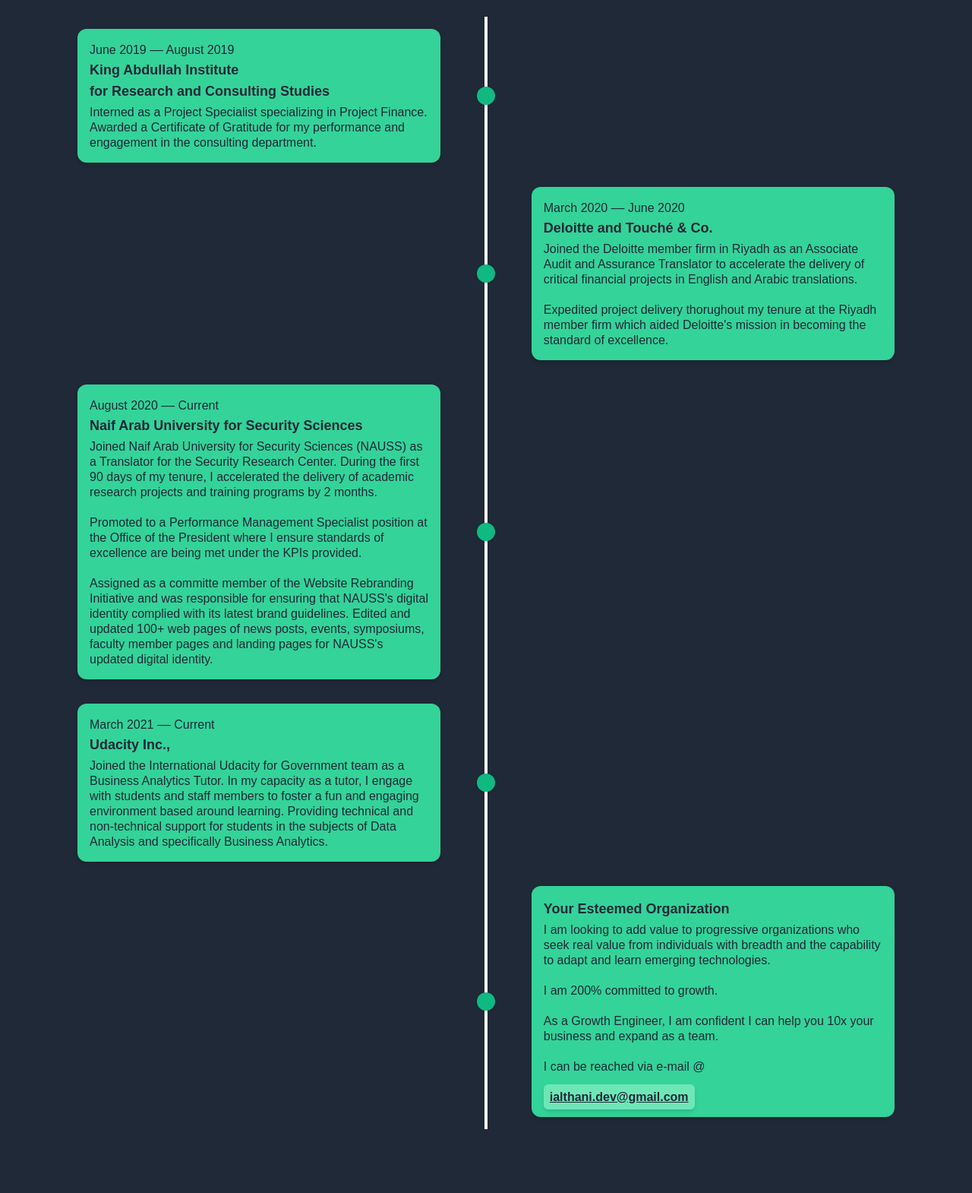
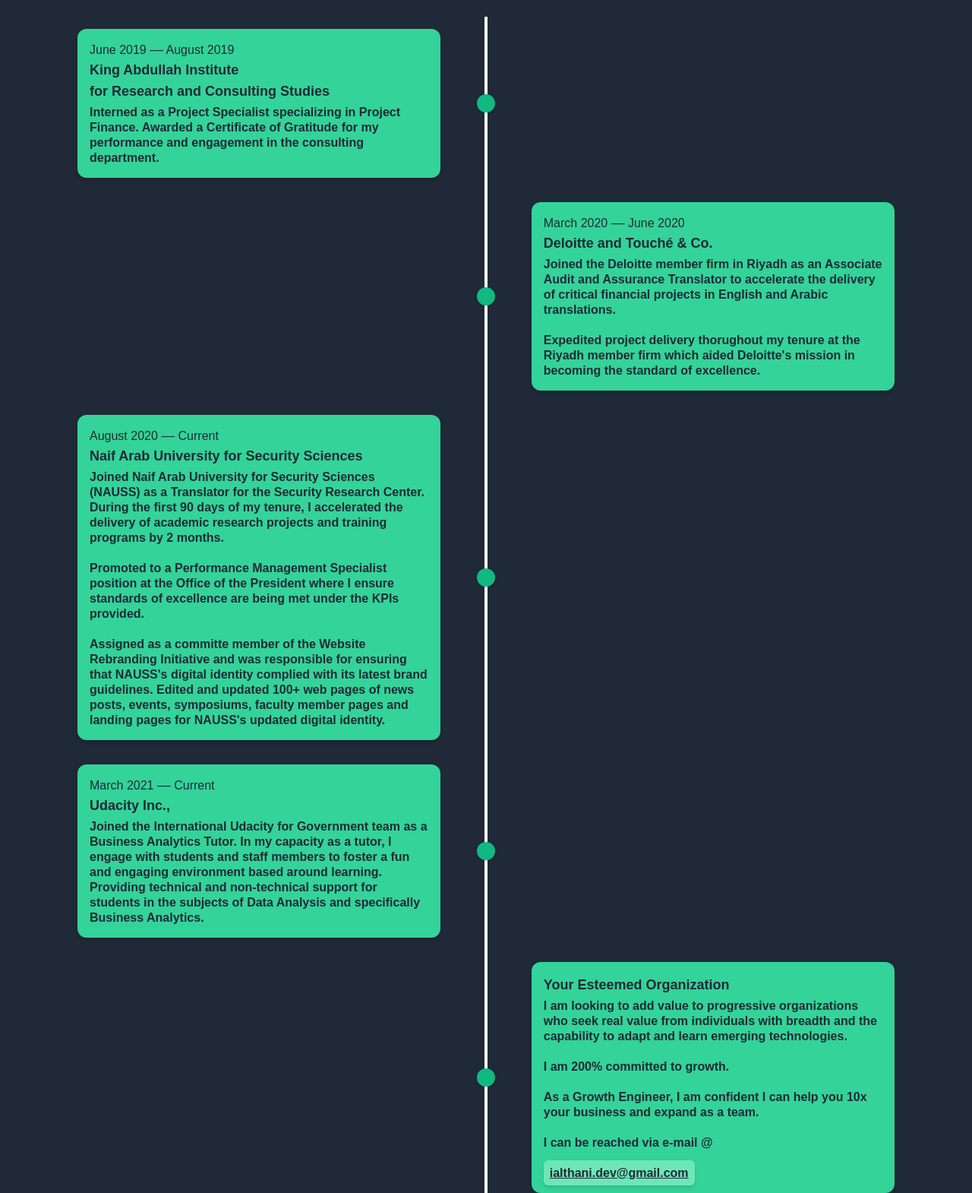
Before and after one commit to althani-sa/ibrahim-ai-v1, a website: page public/index.html in a window 1280 px wide. Shown: the part 6140-7710 px from the top of the page at 76% size. Drawn offline with Linux system fonts and the light colour scheme.

Commit message:
add font weights and variations; modify extralight font styles -> semibold

```diff
--- a/public/index.html
+++ b/public/index.html
@@ -732,7 +732,7 @@
 					>
 					<p>June 2019 –– August 2019</p>
 						<h3 class="font-semibold text-lg mb-1">King Abdullah Institute <br> for Research and Consulting Studies</h3>
-						<p class="leading-tight text-left">
+						<p class="leading-tight text-left font-semibold">
 							Interned as a Project Specialist specializing in Project Finance. Awarded a Certificate of Gratitude for my performance and engagement in the consulting department.
 						</p>
 					</div>
@@ -787,7 +787,7 @@
 					>
 						<p>March 2020 –– June 2020</p>
 						<h3 class="font-semibold text-lg mb-1">Deloitte and Touché & Co.</h3>
-						<p class="leading-tight text-left">
+						<p class="leading-tight text-left font-semibold">
 							Joined the Deloitte member firm in Riyadh as an Associate Audit and Assurance Translator to accelerate the delivery of critical financial projects in English and Arabic translations. <br><br> Expedited project delivery thorughout my tenure at the Riyadh member firm which aided Deloitte's mission in becoming the standard of excellence.
 						</p>
 					</div>
@@ -808,7 +808,7 @@
 					>
 					<p>August 2020 –– Current</p>
 						<h3 class="font-semibold text-lg mb-1">Naif Arab University for Security Sciences</h3>
-						<p class="leading-tight text-left">
+						<p class="leading-tight text-left font-semibold">
 Joined Naif Arab University for Security Sciences (NAUSS) as a Translator for the Security Research Center. During the first 90 days of my tenure, I accelerated the delivery of academic research projects and training programs by 2 months.
 
 <br> <br> Promoted to a Performance Management Specialist position at the Office of the President where I ensure standards of excellence are being met under the KPIs provided.
@@ -852,7 +852,7 @@
 					<p>March 2021 –– Current</p>
 
 						<h3 class="font-semibold text-lg mb-1">Udacity Inc.,</h3>
-						<p class="leading-tight text-left">
+						<p class="leading-tight text-left font-semibold">
 							Joined the International Udacity for Government team as a Business Analytics Tutor. In my capacity as a tutor, I engage with students and staff members to foster a fun and engaging environment based around learning. Providing technical and non-technical support for students in the subjects of Data Analysis and specifically Business Analytics.
 						</p>
 					</div>
@@ -906,7 +906,7 @@
 						"
 					>
 						<h3 class="font-semibold text-lg mb-1">Your Esteemed Organization</h3>
-						<p class="leading-tight text-left">
+						<p class="leading-tight text-left font-semibold">
 			I am looking to add value to progressive organizations who seek real value from individuals with breadth and the capability to adapt and learn emerging technologies. <br> <br> I am 200% committed to growth.
 			<br> <br>
 			As a Growth Engineer, I am confident I can help you 10x your business and expand as a team.
--- a/src/style.css
+++ b/src/style.css
@@ -3,7 +3,7 @@
 @tailwind components;
 @tailwind utilities;
 
-@import url('https://fonts.googleapis.com/css2?family=Jost:wght@100;300;400&display=swap');
+@import url('https://fonts.googleapis.com/css2?family=Jost:ital,wght@0,100;0,200;0,300;0,400;0,500;0,600;0,700;0,800;0,900;1,100;1,200;1,300;1,400;1,500;1,600;1,700;1,800;1,900&display=swap');
 .btn {
 	@apply shadow-md py-3 px-6 rounded-md transition duration-300;
 }
```
